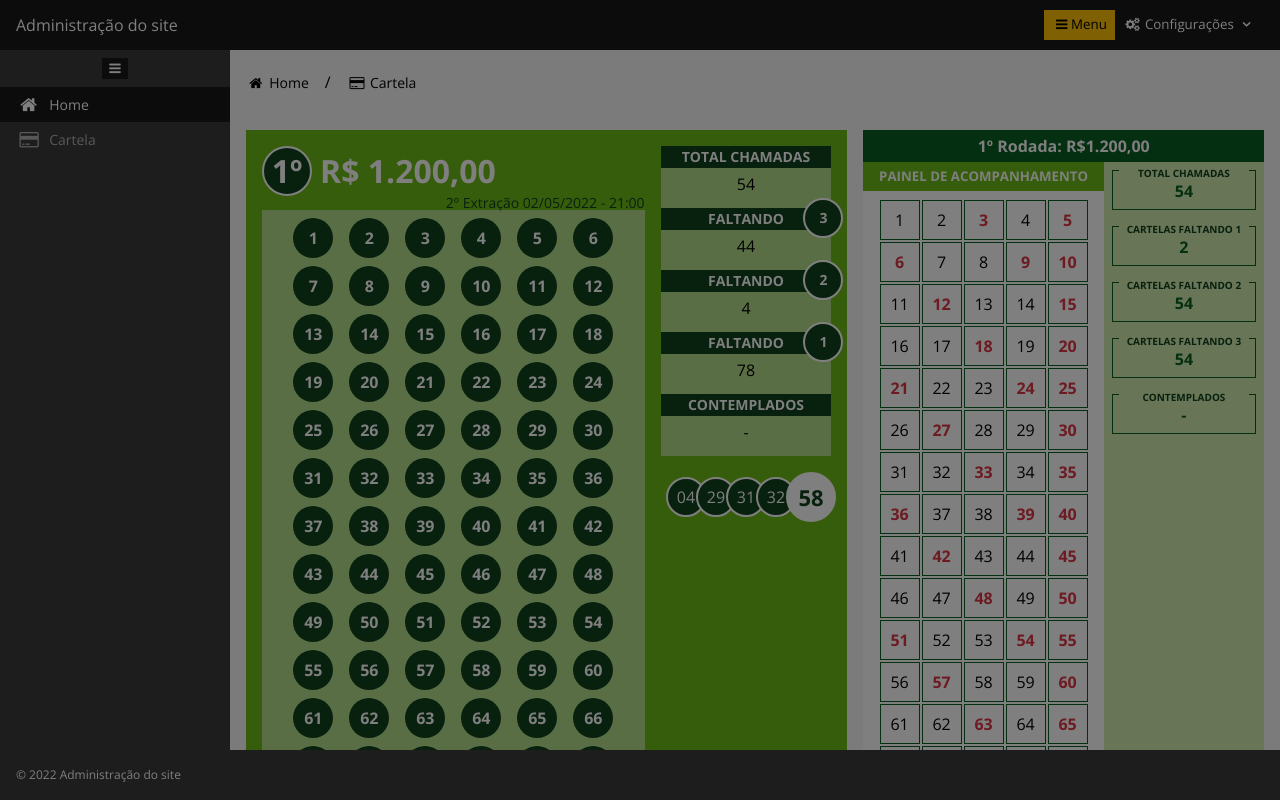
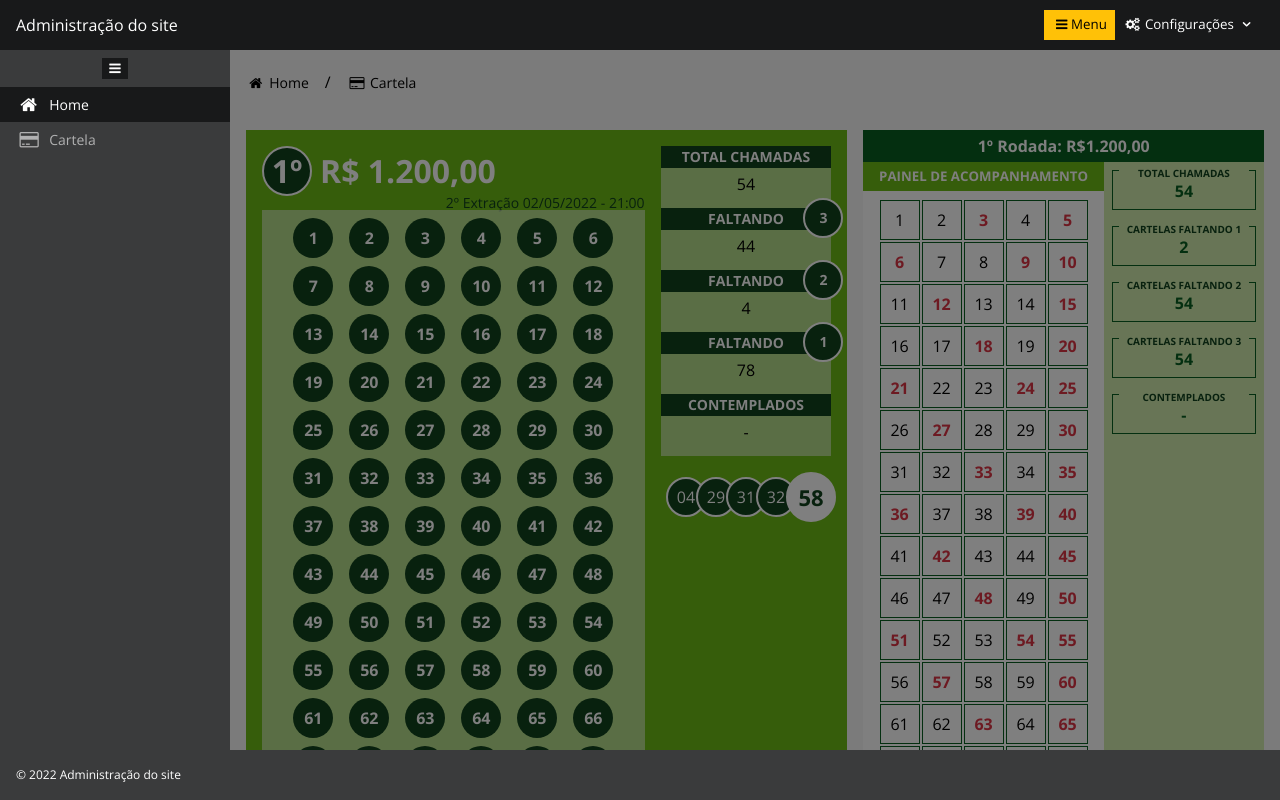
Before and after one commit to blpcfront/mega-premios, a website: page src/admin/index.html in a window 1280 px wide. Both pictures are taken after a click on the button 28 px from the left and 68 px from the top of the page. Drawn offline with nearby package versions, Linux system fonts and the light colour scheme.

Commit message:
fixture(admin): overflow content when sidebar is open

```diff
--- a/src/admin/styles/styles.css
+++ b/src/admin/styles/styles.css
@@ -194,10 +194,11 @@ main {
 
 .content.sidebar-expanded {
   min-width: 360px;
+  overflow: hidden;
 }
 
 .content.sidebar-expanded .overlay {
-  position: fixed;
+  position: absolute;
   top: 0;
   bottom: 0;
   left: 0;
@@ -205,6 +206,7 @@ main {
   background: rgba(0, 0, 0, 0.5);
   transition: 0.6s;
   z-index: 100;
+  overflow: hidden;
 }
 
 .content .row-panels {
```
